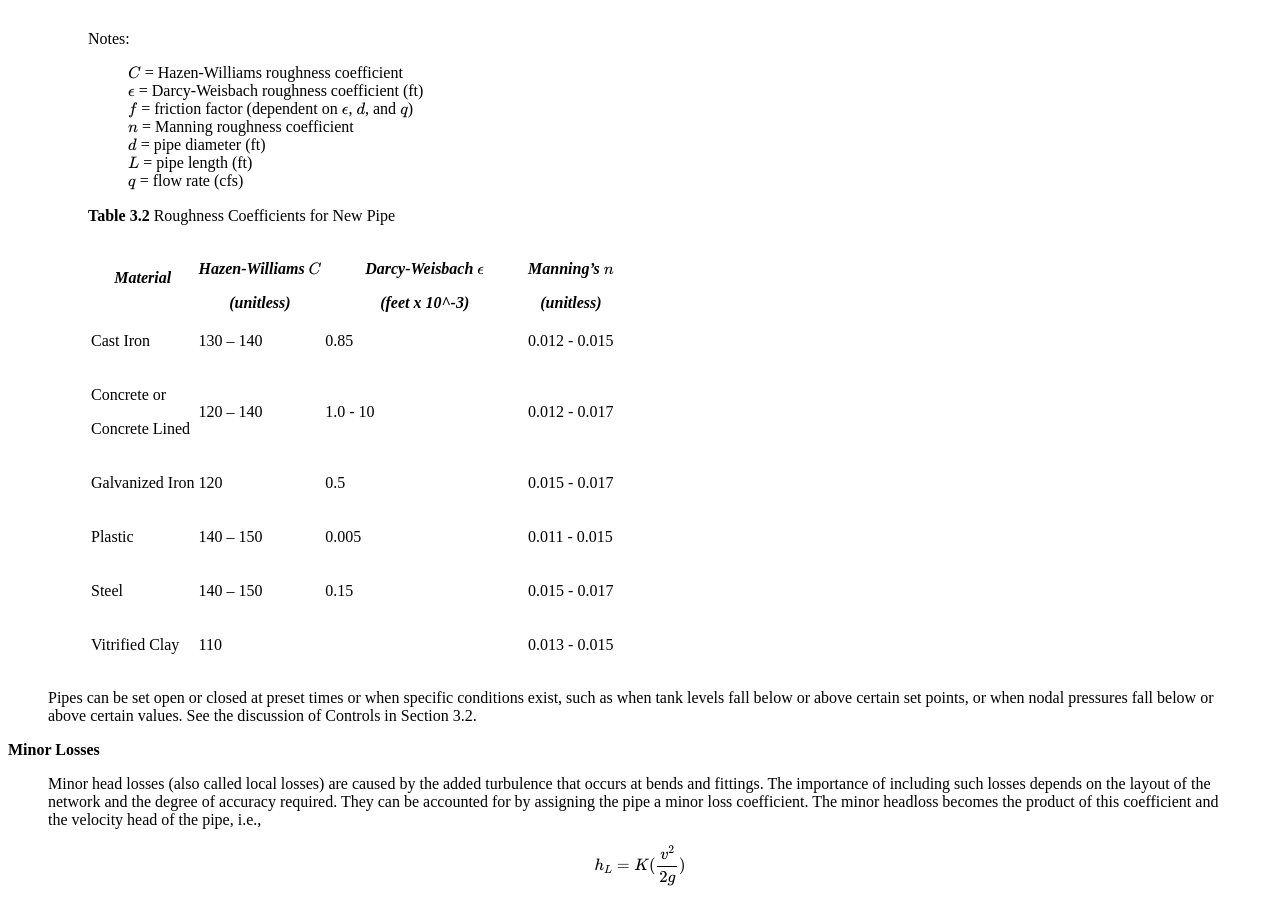
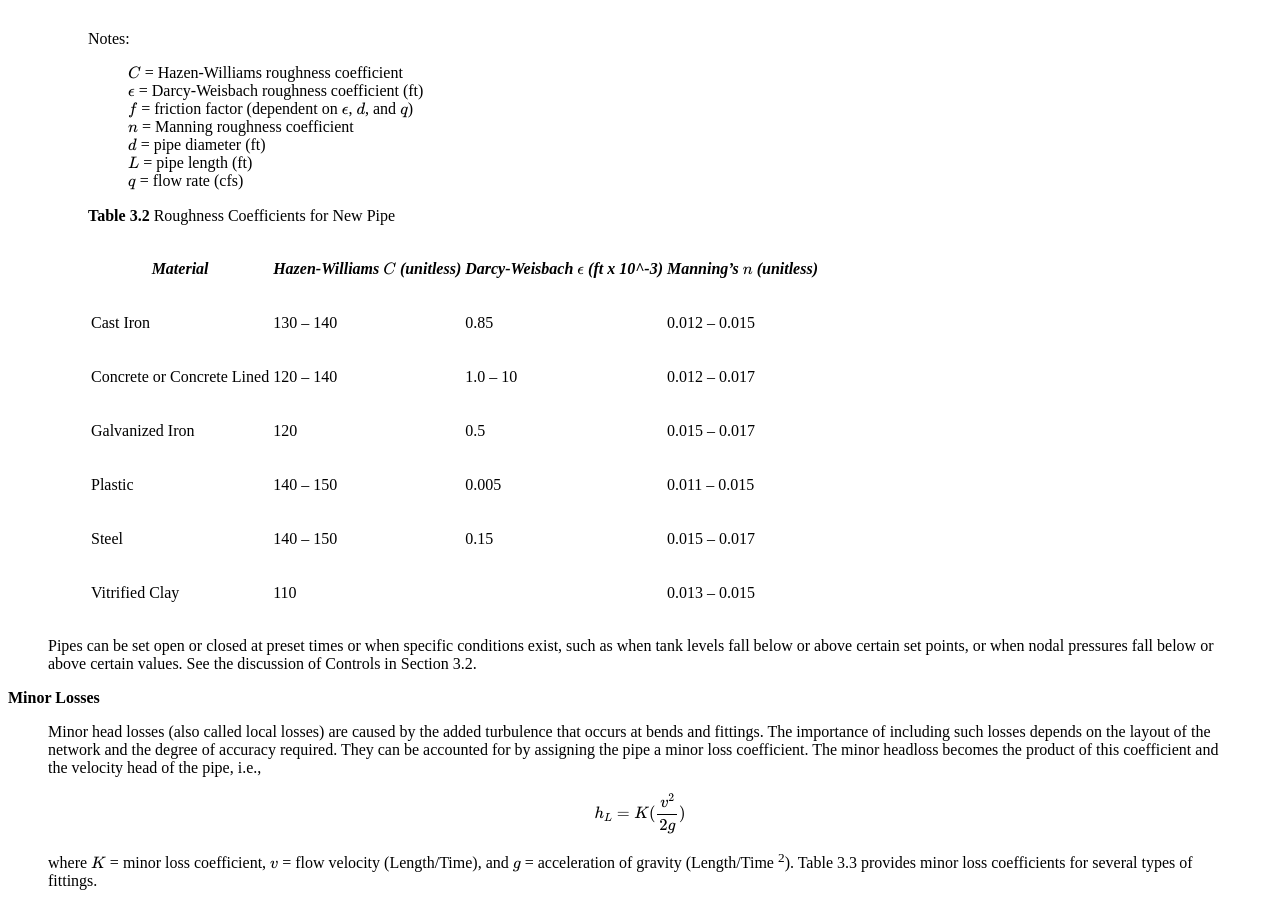
Before and after one commit to USEPA/epanet-manual, a Sphinx documentation site: the page built from docs/3_network_model.rst, in a window 1280 px wide and 900 px high, scrolled down 3822 px. Built offline with Sphinx 7.4.7 and the Read the Docs theme 2.0.0, drawn with Linux system fonts in a browser that asks for light colours.

Commit message:
Work in progress
Table formatting

```diff
--- a/docs/3_network_model.rst
+++ b/docs/3_network_model.rst
@@ -268,32 +268,28 @@ Physical Components
     **Table 3.2** Roughness Coefficients for New Pipe
 
     +-----------------+-----------------+------------------+-----------------+
-    |   *Material*    | *Hazen-Williams*| *Darcy-Weisbach* | *Manning's*     |
+    | *Material*      | *Hazen-Williams*| *Darcy-Weisbach* | *Manning's*     |
     |                 | :math:`C`       | :math:`\epsilon` | :math:`n`       |
-    |                 |                 |                  |                 |
-    |                 | | *(unitless)*  || *(feet x 10^-3)*| | *(unitless)*  |
+    |                 | *(unitless)*    | *(ft x 10^-3)*   | *(unitless)*    |
     +=================+=================+==================+=================+
-    |    Cast Iron    |    130 – 140    |     0.85         |    0.012 -      |
-    |                 |                 |                  |    0.015        |
+    |    Cast Iron    |    130 -- 140   |     0.85         |  0.012 -- 0.015 |
     +-----------------+-----------------+------------------+-----------------+
-    |    Concrete or  |    120 – 140    |     1.0 - 10     |    0.012 -      |
-    |                 |                 |                  |    0.017        |
+    |    Concrete or  |    120 -- 140   |     1.0 -- 10    |  0.012 -- 0.017 |
     |    Concrete     |                 |                  |                 |
     |    Lined        |                 |                  |                 |
     +-----------------+-----------------+------------------+-----------------+
-    |    Galvanized   |    120          |     0.5          |    0.015 -      |
-    |    Iron         |                 |                  |    0.017        |
+    |    Galvanized   |    120          |     0.5          |  0.015 -- 0.017 |
+    |    Iron         |                 |                  |                 |
     +-----------------+-----------------+------------------+-----------------+
-    |    Plastic      |    140 – 150    |     0.005        |    0.011 -      |
-    |                 |                 |                  |    0.015        |
+    |    Plastic      |    140 -- 150   |     0.005        |  0.011 -- 0.015 |
+    |                 |                 |                  |                 |
     +-----------------+-----------------+------------------+-----------------+
-    |    Steel        |    140 – 150    |     0.15         |    0.015 -      |
-    |                 |                 |                  |    0.017        |
+    |    Steel        |    140 -- 150   |     0.15         |  0.015 -- 0.017 |
+    |                 |                 |                  |                 |
     +-----------------+-----------------+------------------+-----------------+
-    |    Vitrified    |    110          |                  |    0.013 -      |
-    |    Clay         |                 |                  |    0.015        |
+    |    Vitrified    |    110          |                  |  0.013 -- 0.015 |
+    |    Clay         |                 |                  |                 |
     +-----------------+-----------------+------------------+-----------------+
-
 
 
    Pipes can be set open or closed at preset times or when specific
--- a/docs/B_error_messages.rst
+++ b/docs/B_error_messages.rst
@@ -7,6 +7,8 @@
 
 B. Error Messages
 =================
+
+.. tabularcolumns:: |\X{1}{10}|\X{7}{10}|
 
 +-----------------------------------+-----------------------------------+
 |    ID                             |    Explanation                    |
--- a/docs/C_command_line_EPANET.rst
+++ b/docs/C_command_line_EPANET.rst
@@ -42,6 +42,8 @@ Input File Format
   Network** command. It is organized in sections, where each section
   begins with a keyword enclosed in brackets. The various keywords are
   listed below.
+
+  .. tabularcolumns:: |\X{1}{5}|\X{9}{50}|\X{1}{5}|\X{1}{6}|\X{1}{5}|
 
   +-------------+-------------+-------------+-------------+--------------+
   | *Network    | *System     | *Water      | *Options*   | *Network     |
--- a/docs/input_keywords.rst
+++ b/docs/input_keywords.rst
@@ -512,6 +512,8 @@
   Defines various simulation options.
 
 **Formats:**
+
+  .. tabularcolumns:: |\X{2}{5}|\X{2}{5}|\X{1}{10}|
 
   ===================== ============================== ========
   **UNITS**             **CFS/GPM/MGD/IMGD/AFD/**
```
